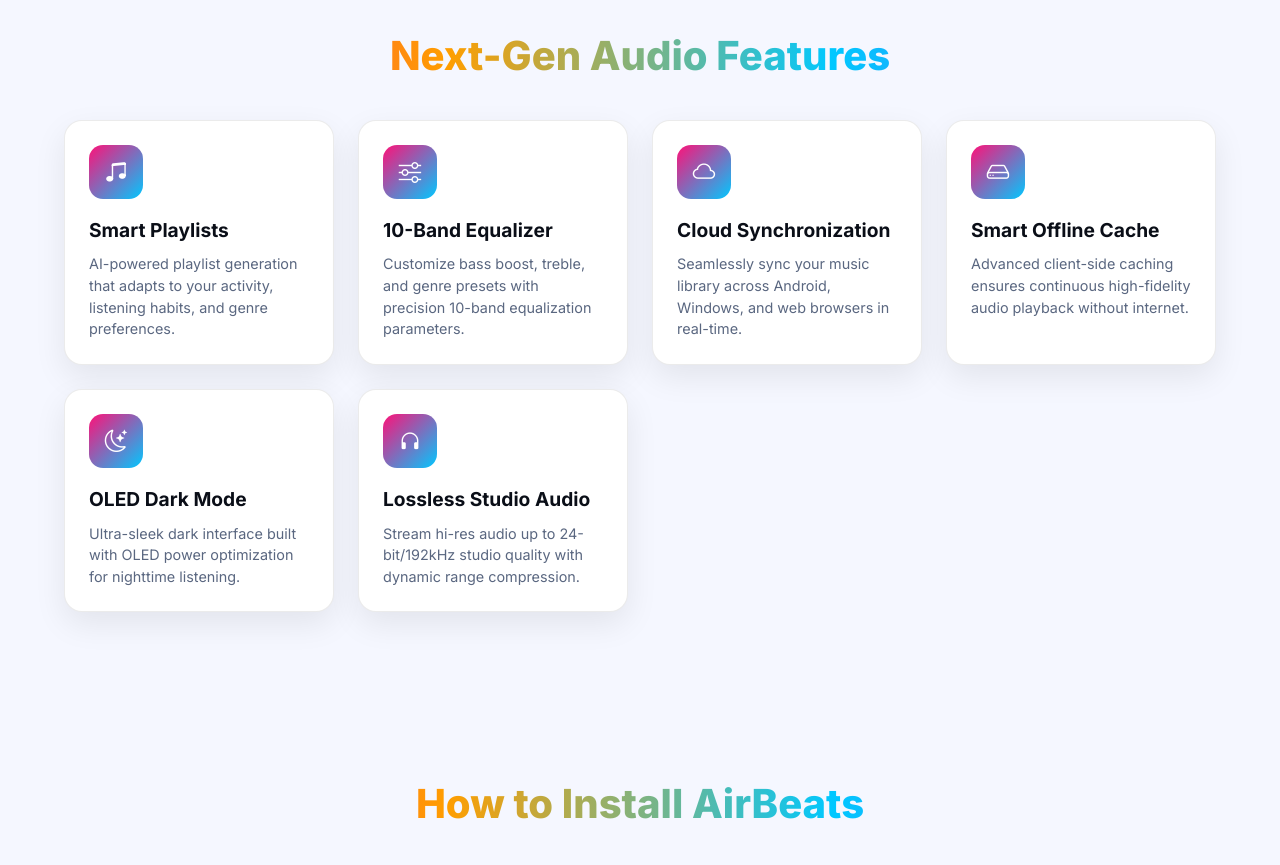
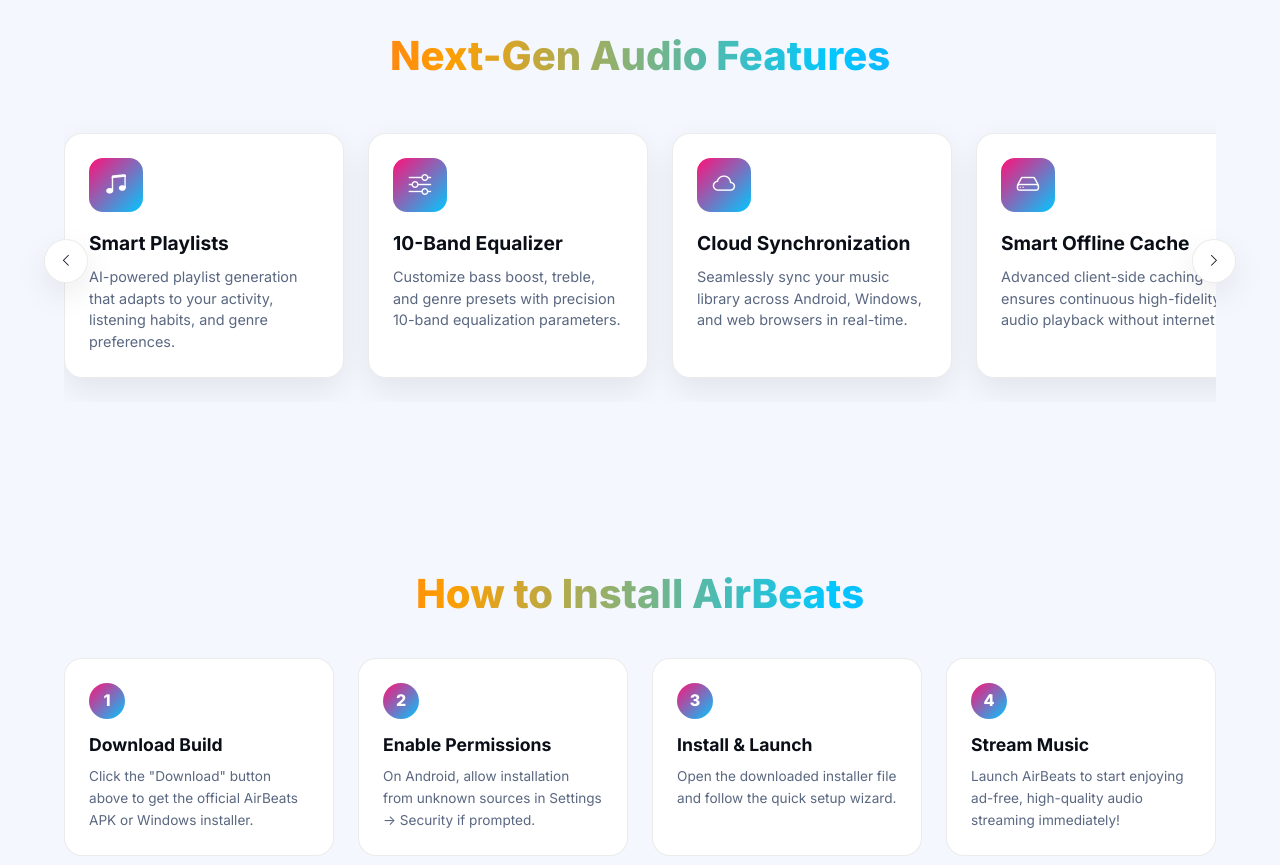
Before and after one commit to d0x-dev/Air-Beats, a plain HTML site: page index.html in a window 1280 px wide. Shown: the part 1020-1885 px from the top of the page. Drawn offline with nearby package versions, Linux system fonts and the light colour scheme; no server answers; animation ran at ten frames a second.

Commit message:
Convert_Features_section_to_single_line_horizontal_sliding_carousel

```diff
--- a/css/styles.css
+++ b/css/styles.css
@@ -358,10 +358,78 @@ h1.hero-title {
     width: 100%;
 }
 
+/* Features Horizontal Single Line Sliding Track */
+.features-scroller-wrapper {
+    position: relative;
+    display: flex;
+    align-items: center;
+}
+
 .features-scroller {
-    display: grid;
-    grid-template-columns: repeat(auto-fit, minmax(260px, 1fr));
+    display: flex;
+    flex-wrap: nowrap;
+    overflow-x: auto;
+    scroll-snap-type: x mandatory;
     gap: 1.5rem;
+    padding: 0.8rem 0.5rem 1.5rem 0.5rem;
+    -webkit-overflow-scrolling: touch;
+    scrollbar-width: none; /* Firefox */
+    scroll-behavior: smooth;
+    width: 100%;
+}
+
+.features-scroller::-webkit-scrollbar {
+    display: none; /* Chrome, Safari, Edge */
+}
+
+.features-scroller .card.feature-card {
+    flex: 0 0 280px;
+    width: 280px;
+    max-width: 280px;
+    scroll-snap-align: start;
+}
+
+.scroller-btn {
+    position: absolute;
+    top: 50%;
+    transform: translateY(-50%);
+    width: 44px;
+    height: 44px;
+    border-radius: 50%;
+    background: var(--surface);
+    border: 1px solid var(--border);
+    color: var(--text);
+    display: flex;
+    align-items: center;
+    justify-content: center;
+    z-index: 10;
+    cursor: pointer;
+    box-shadow: var(--shadow);
+    transition: all 0.3s ease;
+}
+
+.scroller-btn:hover {
+    background: var(--primary);
+    color: white;
+    border-color: var(--primary);
+    transform: translateY(-50%) scale(1.1);
+}
+
+.scroller-btn-left {
+    left: -20px;
+}
+
+.scroller-btn-right {
+    right: -20px;
+}
+
+@media (max-width: 768px) {
+    .scroller-btn { display: none; }
+    .features-scroller .card.feature-card {
+        flex: 0 0 82vw;
+        width: 82vw;
+        max-width: 82vw;
+    }
 }
 
 .card {
--- a/index.html
+++ b/index.html
@@ -42,7 +42,7 @@
     <link rel="stylesheet" href="https://cdn.jsdelivr.net/npm/bootstrap-icons@1.11.3/font/bootstrap-icons.css">
 
     <!-- Application Stylesheet with Cache-Busting -->
-    <link rel="stylesheet" href="css/styles.css?v=5.7.3">
+    <link rel="stylesheet" href="css/styles.css?v=5.7.4">
 
     <!-- Version History Accordion Inline Styles -->
     <style>
@@ -327,7 +327,9 @@
         <section id="features">
             <div class="container">
                 <h2 class="features-title">Next-Gen Audio Features</h2>
-                <div class="features-scroller">
+                <div class="features-scroller-wrapper">
+                    <button class="scroller-btn scroller-btn-left" id="scrollLeftBtn" aria-label="Scroll left"><i class="bi bi-chevron-left"></i></button>
+                    <div class="features-scroller" id="featuresScroller">
                         <article class="card feature-card">
                             <div class="feature-icon"><i class="bi bi-music-note-beamed"></i></div>
                             <h3>Smart Playlists</h3>
@@ -358,6 +360,8 @@
                             <h3>Lossless Studio Audio</h3>
                             <p>Stream hi-res audio up to 24-bit/192kHz studio quality with dynamic range compression.</p>
                         </article>
+                    </div>
+                    <button class="scroller-btn scroller-btn-right" id="scrollRightBtn" aria-label="Scroll right"><i class="bi bi-chevron-right"></i></button>
                 </div>
             </div>
         </section>
@@ -493,6 +497,6 @@
     <button class="fab" id="backToTop" aria-label="Scroll back to top"><i class="bi bi-arrow-up"></i></button>
 
     <!-- Application Script -->
-    <script src="js/app.js?v=5.7.3"></script>
+    <script src="js/app.js?v=5.7.4"></script>
 </body>
 </html>
--- a/js/app.js
+++ b/js/app.js
@@ -401,6 +401,20 @@ document.addEventListener('DOMContentLoaded', () => {
         });
     }
 
+    // 10. Features Horizontal Scroller Navigation
+    const scroller = document.getElementById('featuresScroller');
+    const scrollLeftBtn = document.getElementById('scrollLeftBtn');
+    const scrollRightBtn = document.getElementById('scrollRightBtn');
+
+    if (scroller && scrollLeftBtn && scrollRightBtn) {
+        scrollLeftBtn.addEventListener('click', () => {
+            scroller.scrollBy({ left: -320, behavior: 'smooth' });
+        });
+        scrollRightBtn.addEventListener('click', () => {
+            scroller.scrollBy({ left: 320, behavior: 'smooth' });
+        });
+    }
+
     // Immediate initial UI render
     updateMainButton();
     renderCompactVersionList();
```
Lines whose indentation alone changed are shown as unchanged.
